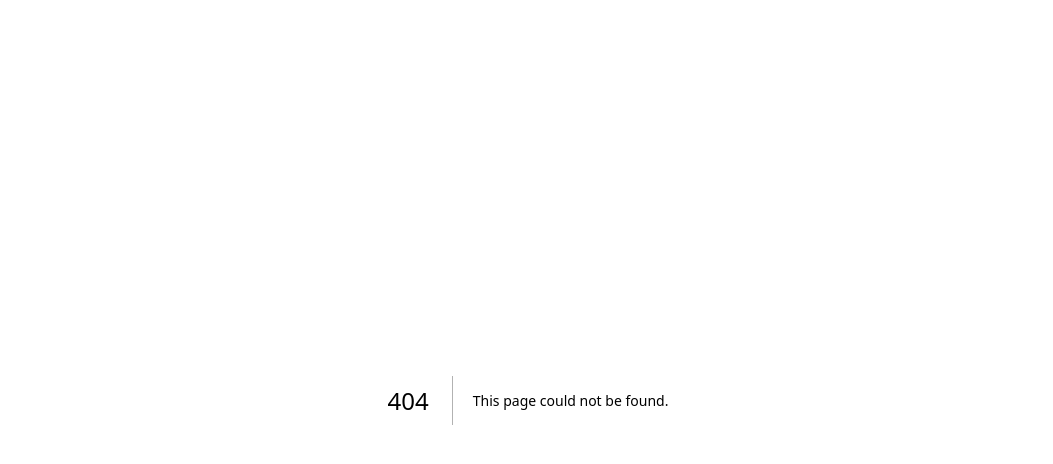
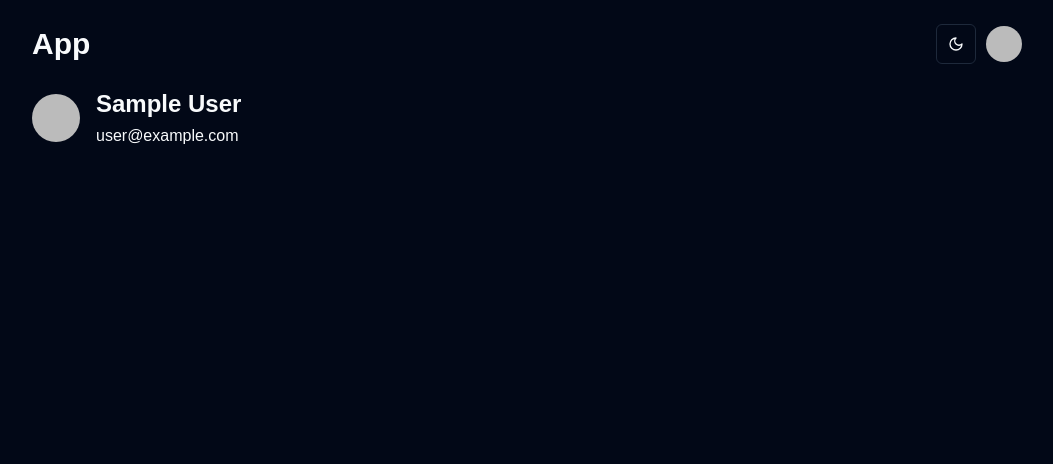
Before and after one commit to iwasaki-source/zenn-authjs-drizzle-app, a Next.js app: page /profile in a window 1280 px wide. Before the commit this address had no page. Shown: the top 464 px of the page, without its empty margins (112-1165 px from the left). Built offline with nearby package versions, Linux system fonts and the light colour scheme; no server answers; sample sign-in values are in the browser's storage.

Commit message:
feat: create profile page

```diff
--- /dev/null
+++ b/src/app/(private)/layout.tsx
@@ -0,0 +1,11 @@
+import { Header } from "@/components/layout/header";
+import { ReactNode } from "react";
+
+export default function PrivateLayout({ children }: { children: ReactNode }) {
+  return (
+    <div className="h-dvh">
+      <Header />
+      {children}
+    </div>
+  )
+}
--- /dev/null
+++ b/src/app/(private)/profile/page.tsx
@@ -0,0 +1,33 @@
+import { Avatar, AvatarFallback, AvatarImage } from "@/components/ui/avatar";
+import getSession from "@/lib/session";
+import { redirect } from "next/navigation";
+
+export default async function Page() {
+  const session = await getSession();
+  if (!session?.user) {
+    redirect("/sign_in");
+  }
+
+  const nameInitials = session.user.name
+    ?.match(/\b(\w)/g)
+    ?.join("")
+    .slice(0, 2);
+
+  return (
+    <main className="mx-auto max-w-5xl px-4">
+      <div className="flex items-center space-x-4">
+        <Avatar className="w-12 h-12">
+          <AvatarImage
+            src={session.user.image ?? ""}
+            alt="user profile image"
+          />
+          <AvatarFallback>{nameInitials}</AvatarFallback>
+        </Avatar>
+        <div className="space-y-1">
+          <h1 className="text-2xl font-bold">{session.user.name}</h1>
+          <p className="">{session.user.email}</p>
+        </div>
+      </div>
+    </main>
+  )
+}
```
